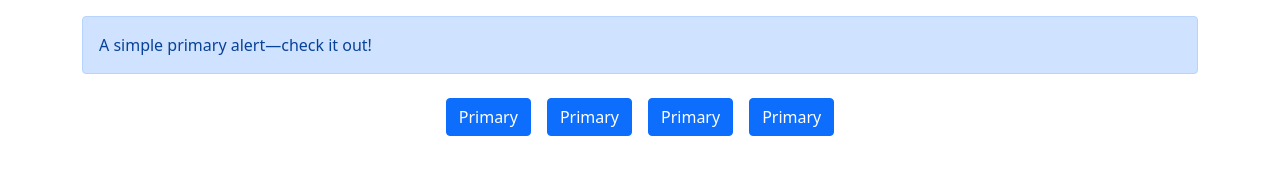
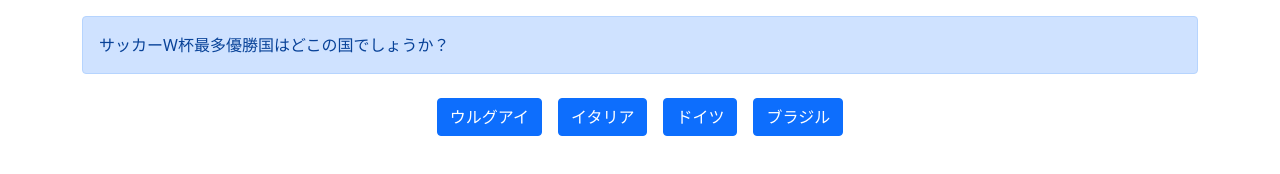
Before and after one commit to milan2229/quiz_app, a plain HTML site: page index.html in a window 1280 px wide. Drawn offline with nearby package versions, Linux system fonts and the light colour scheme.

Commit message:
second commit

```diff
--- a/app.js
+++ b/app.js
@@ -1,15 +1,80 @@
 const quiz = [
   {
-    question: 'ゲーム史上、最も売れたゲーム機はどれ？',
-    answers: [ 'スーパーファミコン', 'PlayStation 2', 'ニンテンドーDS', 'Xbox 360'],
-    correct: 'ニンテンドーDS'
+    question: 'サッカーW杯最多優勝国はどこの国でしょうか？',
+    answers: [
+      'ウルグアイ',
+      'イタリア',
+      'ドイツ',
+      'ブラジル'
+    ],
+    correct: 'ブラジル'
   }, {
-    question: '糸井重里が企画に関わった、任天堂の看板ゲームといえば？',
-    answers: [ 'MOTHER2', 'スーパーマリオブラザーズ3', 'スーパードンキーコング', '星のカービィ'],
-    correct: 'MOTHER2'
-  }, {
-    question: 'ファイナルファンタジーⅣの主人公の名前は？',
-    answers: [ 'フリオニール', 'クラウド', 'ティーダ', 'セシル'],
-    correct: 'セシル'
+    question: 'UEFAチャンピオンズリーグ最多優勝チームは？',
+    answers: [
+      'FCバルセロナ',
+      'ACミラン',
+      'レアル・マドリード',
+      'リヴァプール'
+    ],
+    correct: 'レアル・マドリード'
+  },{
+    question: 'Jリーグ最多優勝チームはどこでしょう？',
+    answers: [
+      '川崎フロンターレ',
+      '鹿島アントラーズ',
+      '浦和レッズ',
+      '東京ヴェルディ'
+    ],
+    correct: '鹿島アントラーズ'
   }
 ];
+
+const quizLength = quiz.length;
+let quizIndex = 0;
+let score = 0;
+
+const $button = document.getElementsByTagName('button');
+
+// クイズの問題文、選択肢を定義
+const setupQuiz = () =>{
+  document.getElementById('js-question').textContent = quiz[quizIndex].question;
+  let buttonIndex = 0;
+  const buttonLength = $button.length;
+
+  while(buttonIndex < buttonLength){
+    $button[buttonIndex].textContent = quiz[quizIndex].answers[buttonIndex];
+    buttonIndex++;
+  }
+}
+// 上で定義した関数は読み込んであげる
+setupQuiz();
+
+const clickHandler = (e) =>{
+  if(quiz[quizIndex].correct === e.target.textContent){
+    window.alert('正解');
+    score++;
+  }else{
+    window.alert('不正解!');
+  }
+
+  quizIndex++;
+
+  if(quizIndex < quizLength){
+    // 問題数がまだあればこちらを実行
+    setupQuiz();
+  } else {
+    // 問題数がもうなければ実行
+    window.alert('終了!あなたの正解数は' + score + '/' + quizLength + 'です。');
+  }
+};
+
+// ボタンクリックしたら正誤判定
+// eはイベントでtargetはクリックされたボタン
+let handlerIndex = 0;
+const buttonLength = $button.length;
+while (handlerIndex < buttonLength) {
+  $button[handlerIndex].addEventListener('click', (e) => {
+    clickHandler(e);
+  });
+  handlerIndex++;
+}
--- a/index.html
+++ b/index.html
@@ -1,4 +1,4 @@
-<!doctype html>
+<!DOCTYPE html>
 <html class="no-js" lang="">
 
 <head>
```
